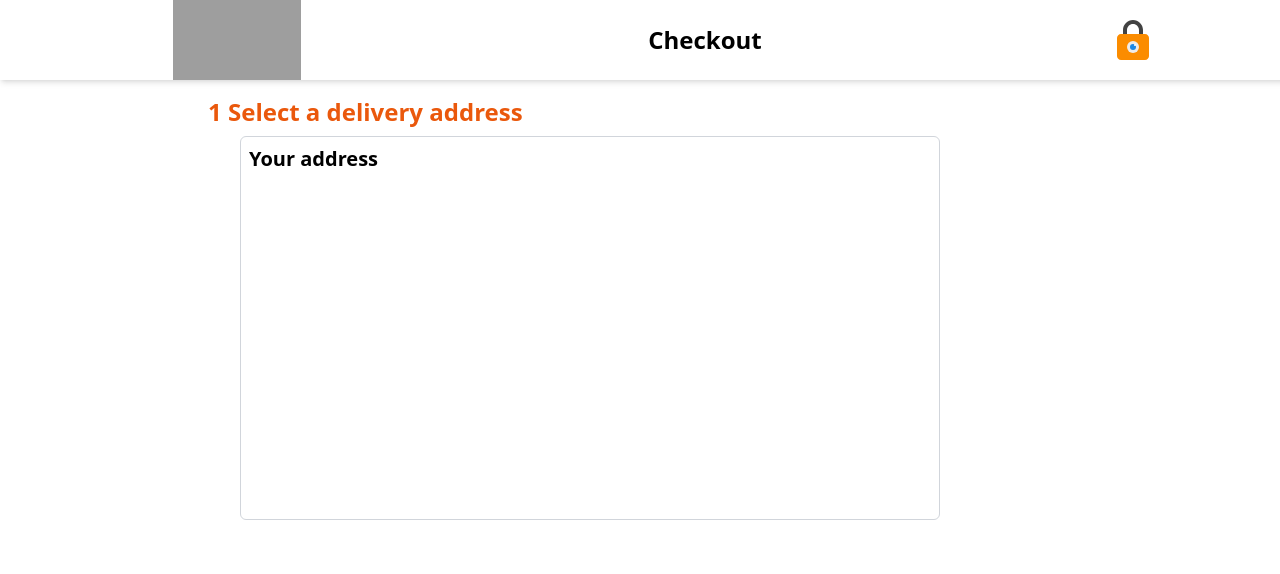
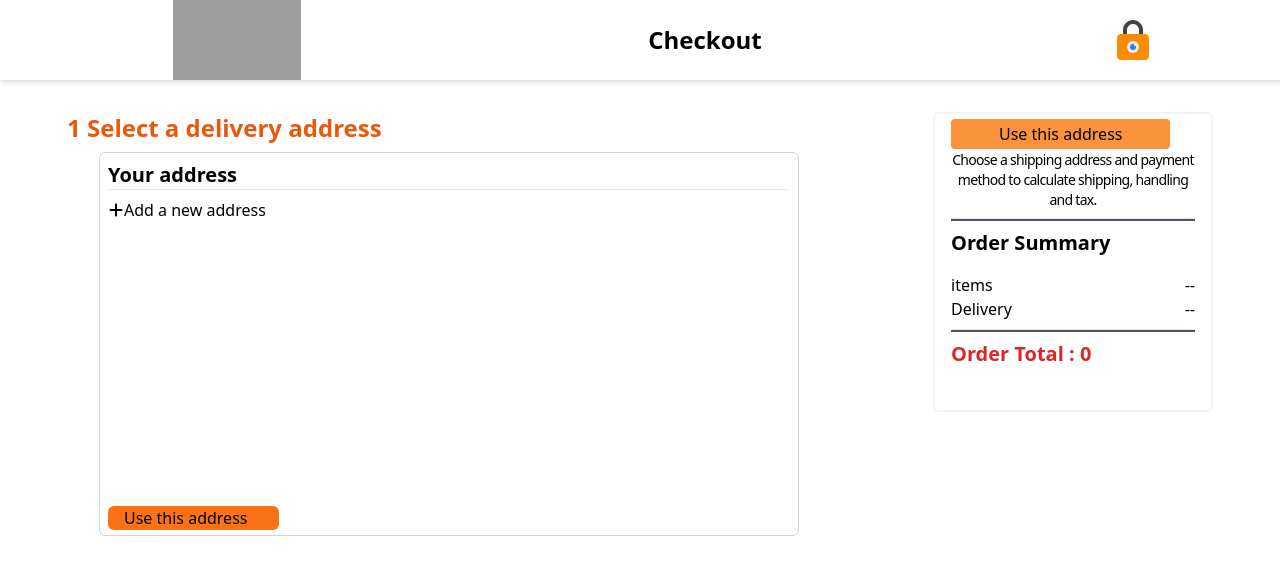
Before and after one commit to saif8804/amazon, a React (Create React App) app: page /check-out in a window 1280 px wide. Shown: the top 574 px of the page. Built offline with nearby package versions, Linux system fonts and the light colour scheme; grey boxes are pictures that could not be loaded.

Commit message:
file added

```diff
--- a/src/App.js
+++ b/src/App.js
@@ -10,15 +10,13 @@ import CheckOut from "./components/CheckOut";
 function App() {
   return (
     <Provider store={appStore}>
-    <div className="App">
+    <div className="App" >
       <Router>
         <Routes>
           <Route path="/" element={<Body />} />
           <Route path="/card-page" element={<CardPage />} />
           <Route  path="/cart" element={<Cart/>}/>
           <Route  path="/check-out" element={<CheckOut/>}/>
-
-
         </Routes>
       </Router>
     </div>
--- a/src/components/CheckOut.js
+++ b/src/components/CheckOut.js
@@ -1,6 +1,7 @@
 import React from "react";
 import { FcPrivacy } from "react-icons/fc";
 import DeliveryPage from "./DeliveryPage";
+import OrderSummary from "./OrderSummary";
 
 const checkOut = () => {
   return (
@@ -14,8 +15,10 @@ const checkOut = () => {
         <h2 className="text-2xl font-bold">Checkout</h2>
         <FcPrivacy className=" w-12 h-12 " />
       </div>
-      <div className="my-4 mx-52">
+      <div className=" flex justify-around  mt-8">
         <DeliveryPage />
+        <OrderSummary />
+
       </div>
     </div>
   );
--- a/src/components/DeliveryPage.js
+++ b/src/components/DeliveryPage.js
@@ -1,17 +1,49 @@
-import React from 'react'
+import React, { useState } from "react";
+import { FaPlus } from "react-icons/fa6";
+import FormModal from "./FormModal";
 
 const DeliveryPage = () => {
+
+  const [isFormOpen, setIsFormOpen] = useState(false);
+   const handleFormState = () => {
+     setIsFormOpen(!isFormOpen);
+  };
+
+ const closeModal = () =>{
+     setIsFormOpen(false);
+ }
+
   return (
-    <div>
-        <h1 className='text-2xl text-orange-600 font-bold'>
-         1   Select a delivery address
+    <div className="relative">
+       {isFormOpen && <FormModal closeModal={closeModal} />}
+      <div>
+        <h1 className="text-2xl text-orange-600 font-bold">
+          1 Select a delivery address
         </h1>
-
-         <div className='w-[700px] h-96 border border-gray-300 rounded-md mt-2 ml-8 p-2' >
-           <h2 className='text-xl font-bold' >Your address</h2>
-         </div>
+        <div className="w-[700px] h-96 border border-gray-300 rounded-md mt-2 ml-8 p-2">
+          <h2 className="text-xl font-bold">Your address</h2>
+          <div className="w-[680px] h-[1px] bg-gray-200"></div>
+          <div className="flex flex-col justify-between w-full h-[340px]" >
+           <div className="mt-2 flex items-center">
+           <FaPlus />
+            <p
+              className=" hover:text-orange-400 hover:underline cursor-pointer"
+             onClick={handleFormState}
+            >
+              {" "}
+              Add a new address
+            </p>
+           </div>
+            <span
+                className=" w-3/12  px-4 bg-orange-500 rounded-md cursor-pointer "
+              >
+                Use this address
+              </span>
+          </div>
+        </div>
+      </div>
     </div>
-  )
-}
+  );
+};
 
 export default DeliveryPage;
--- /dev/null
+++ b/src/components/FormModal.js
@@ -0,0 +1,109 @@
+import React from "react";
+
+const FormModal = ({ closeModal }) => {
+  return (
+    <>
+      <div
+        className="fixed top-0 right-0 left-0 bottom-0 bg-gray-100 opacity-80"
+        onClick={closeModal}
+      ></div>
+      <div className="">
+        <div className=" absolute top-[50%] left-[50%]">
+          <form
+            className="w-[500px] h-[700px] bg-white border border-black -translate-x-[50%] -translate-y-[35%]  rounded"
+            // onClick={(e) => e.preventDefault()}
+          >
+            <div className=" border-b-2 border-gray-100">
+              <h2 className="font-bold text-xl p-2">
+                Enter a new delivery address.
+              </h2>
+            </div>
+            <p className="p-2 font-bold text-xl">Add a new address</p>
+            <div className="m-4">
+              <h2 className="font-bold">Country/Region</h2>
+              <select
+                id="country"
+                name="country"
+                className="w-full border-4 border-green-800 rounded-md "
+              >
+                <option value="India">India</option>
+                <option value="Pakitan">Pakistan</option>
+                <option value="China">China</option>
+                <option value="bangladesh">Bangladesh</option>
+                <option value="Afghanistan">Afghanistan</option>
+                <option value="Newzealand">Newzealand</option>
+                <option value="Australia">Australia</option>
+                <option value="Africa">Africa</option>
+                <option value="Korea">Korea</option>
+              </select>
+              <h2 className="font-bold pt-2">
+                Full name (First and Last Name)
+              </h2>
+              <input
+                type="text"
+                className="w-full border-4 border-green-800 rounded-md "
+              />
+              <h2 className="font-bold pt-2">Mobile Number</h2>
+              <input
+                type="text"
+                className="w-full border-4 border-green-800 rounded-md "
+              />
+              <h2 className="font-bold pt-2">Pincode</h2>
+              <input
+                type="text"
+                placeholder="6-digits[0-9] PIN CODE"
+                className="w-full border-4 border-green-800 rounded-md px-2 "
+              />
+              <h2 className="font-bold pt-2">
+                Flat, House no., Building, Company, Apartment
+              </h2>
+              <input
+                type="text"
+                className="w-full border-4 border-green-800 rounded-md px-2 "
+              />
+              <h2 className="font-bold pt-2">Area, Street, Sector, Village</h2>
+              <input
+                type="text"
+                className="w-full border-4 border-green-800 rounded-md "
+              />
+              <h2 className="font-bold pt-2">Landmark</h2>
+              <input
+                type="text"
+                className="w-full border-4 border-green-800 rounded-md "
+              />
+              <div className="pt-2 flex justify-between">
+                <div>
+                  <h2 className="font-bold">Town/City</h2>
+                  <input
+                    type="text"
+                    className="w-full border-4 border-green-800 rounded-md "
+                  />
+                </div>
+                <div>
+                  <h2 className="font-bold">State</h2>
+                  <input
+                    type="text"
+                    className="w-full border-4 border-green-800 rounded-md "
+                  />
+                </div>
+              </div>
+              <div className="pt-2 flex gap-2">
+                <input type="checkbox" />
+                <p>Make this my default address</p>
+              </div>
+
+              <button
+                className="mt-2 bg-orange-500 py-2 px-4 rounded-md"
+                onClick={closeModal}
+              >
+                Use this address
+              </button>
+            </div>
+          </form>
+        </div>
+      </div>
+    </>
+  );
+};
+
+export default FormModal;
--- /dev/null
+++ b/src/components/OrderSummary.js
@@ -0,0 +1,43 @@
+import React from "react";
+import { useSelector } from "react-redux";
+
+const OrderSummary = () => {
+
+const cartItems = useSelector((store) => store?.cart?.items);
+
+ const totalPrice = cartItems.reduce((total, item) => {
+    return total + item.unitPrice * item.quantity;
+  }, 0);
+
+  return (
+    <div className=" w-[280px] h-[300px] border-2 border-gray-100 py-2 px-4 rounded-md ">
+      <div>
+        <span className="bg-orange-400 py-1 px-12 rounded cursor-pointer ">
+          Use this address
+        </span>
+        <p className="text-sm text-center pt-1 tracking-tighter">
+          Choose a shipping address and payment method to calculate shipping,
+          handling and tax.
+        </p>
+        <hr className="h-[3px] mt-2 bg-gray-600" />
+      </div>
+       <div className="mt-2">
+          <h1 className="text-xl font-bold"> Order Summary</h1>
+           <div className="flex justify-between mt-4">
+             <p>items</p>
+             <p>--</p>
+           </div>
+           <div className="flex justify-between ">
+             <p>Delivery</p>
+             <p>--</p>
+           </div>
+       </div>
+       <hr className="h-[3px] mt-2 bg-gray-600" />
+        <div className="mt-2 flex">
+             <p className="text-xl text-red-600 font-bold">Order Total : <span>{totalPrice}</span> </p>
+        </div>
+    </div>
+  );
+};
+
+export default OrderSummary;
```
Also changed, not shown: src/components/Cart.js (+42 -29 lines).
